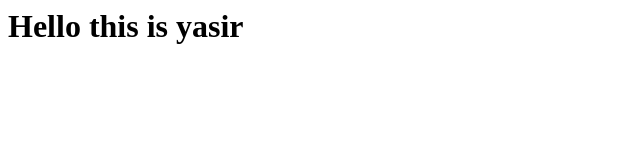
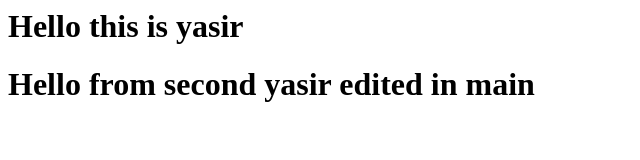
Before and after one commit to YasirAzam6/Git_Final, a plain HTML site: page index.html in a window 1280 px wide. Shown: the whole page, without its empty margins (0-640 px from the left). Drawn offline with Linux system fonts and the light colour scheme.

Commit message:
Changes in Main branch

```diff
--- a/index.html
+++ b/index.html
@@ -1 +1,2 @@
 <h1>Hello this is yasir<h1>
+<h1>Hello from second yasir edited in main</h1>
```
